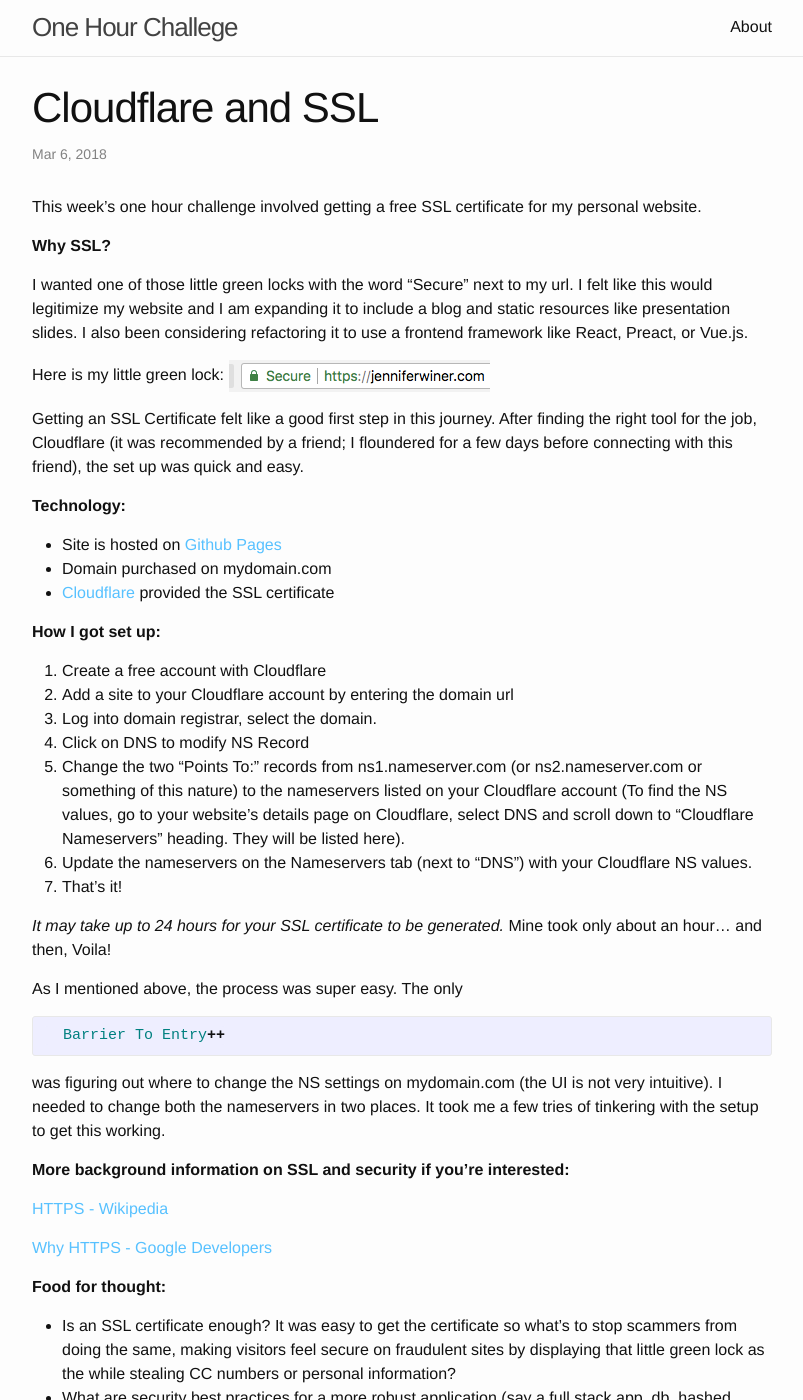
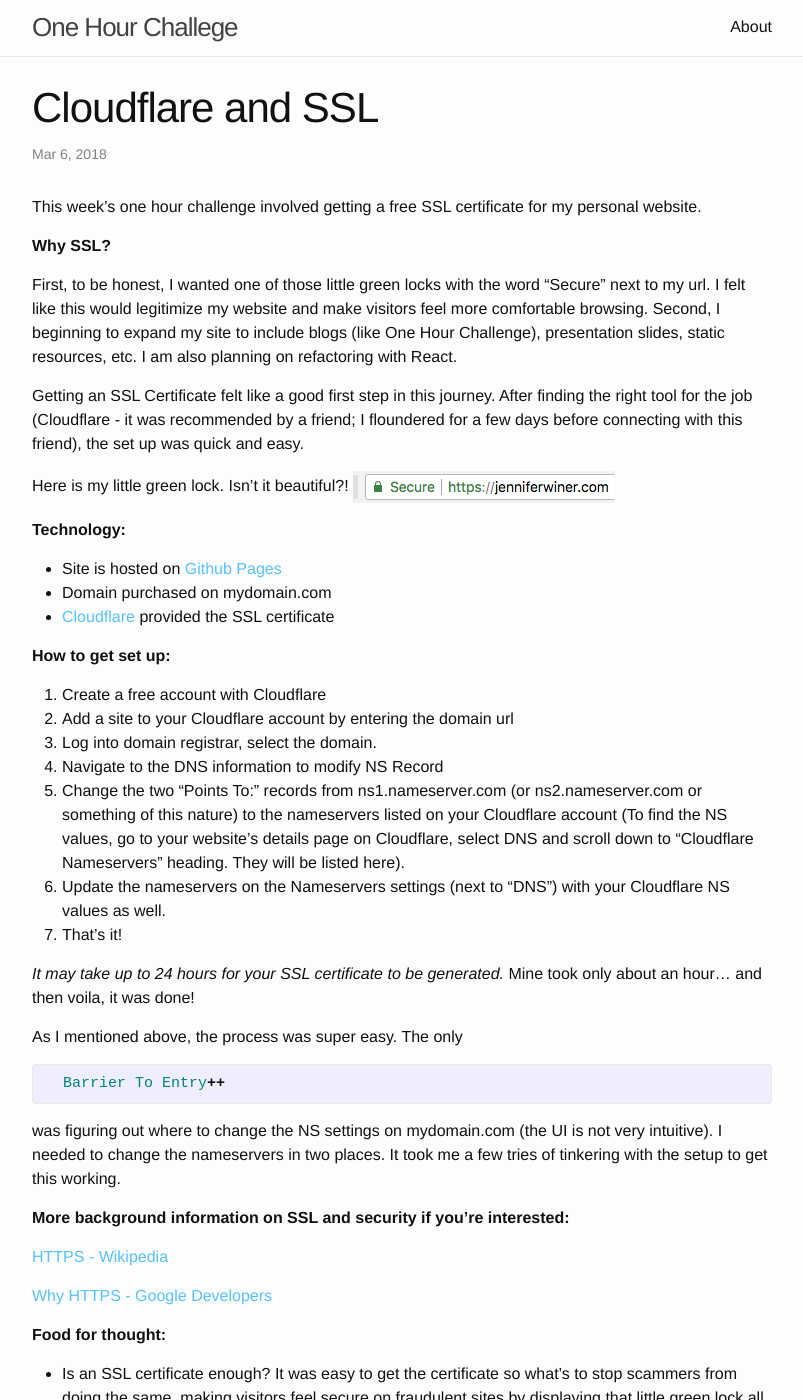
Before and after one commit to jenniferwiner/onehourchallenge, a Jekyll site: the page built from _posts/2018-03-05-cloudflare-and-ssl.markdown, in a window 1280 px wide and 1400 px high. Shown: the whole window, without its empty margins (238-1041 px from the left). Built offline with Jekyll 4.4.1, drawn with Linux system fonts in a browser that asks for light colours; some of the changed text lies outside the part shown.

Commit message:
revise posts

```diff
--- a/_posts/2018-03-05-cloudflare-and-ssl.markdown
+++ b/_posts/2018-03-05-cloudflare-and-ssl.markdown
@@ -3,43 +3,43 @@ layout: post
 title:  "Cloudflare and SSL"
 date:   2018-03-05 21:29:00 -0700
 categories: security
-excerpt: "Setting up a free SSL Certificate on personal websites - 1 hour challenge + how-to guide"
+excerpt: "Setting up a free SSL Certificate on personal websites. 1 hour challenge & a how-to guide"
 ---
 
 This week's one hour challenge involved getting a free SSL certificate for my personal website.
 
 **Why SSL?**
 
-I wanted one of those little green locks with the word "Secure" next to my url. I felt like this would legitimize my website and I am expanding it to include a blog and static resources like presentation slides. I also been considering refactoring it to use a frontend framework like React, Preact, or Vue.js.
+First, to be honest, I wanted one of those little green locks with the word "Secure" next to my url. I felt like this would legitimize my website and make visitors feel more comfortable browsing.  Second, I beginning to expand my site to include blogs (like One Hour Challenge), presentation slides, static resources, etc. I am also planning on refactoring with React.
 
-Here is my little green lock:
+Getting an SSL Certificate felt like a good first step in this journey. After finding the right tool for the job (Cloudflare - it was recommended by a friend; I floundered for a few days before connecting with this friend), the set up was quick and easy.
+
+Here is my little green lock. Isn't it beautiful?!
 ![SSL Screenshot]({{ "/assets/ssl_screenshot.jpg" | absolute_url }})
-
-Getting an SSL Certificate felt like a good first step in this journey. After finding the right tool for the job, Cloudflare (it was recommended by a friend; I floundered for a few days before connecting with this friend), the set up was quick and easy.
 
 **Technology:**
 - Site is hosted on [Github Pages](https://pages.github.com/)
 - Domain purchased on mydomain.com
 - [Cloudflare](https://www.cloudflare.com/) provided the SSL certificate
 
-**How I got set up:**
+**How to get set up:**
 1. Create a free account with Cloudflare
 2. Add a site to your Cloudflare account by entering the domain url
 3. Log into  domain registrar, select the domain.
-4. Click on DNS to modify NS Record
+4. Navigate to the DNS information to modify NS Record
 5. Change the two "Points To:" records from ns1.nameserver.com (or ns2.nameserver.com or something of this nature) to the nameservers listed on your Cloudflare account (To find the NS values, go to your website's details page on Cloudflare, select DNS and scroll down to "Cloudflare Nameservers" heading. They will be listed here).
-7. Update the nameservers on the Nameservers tab (next to "DNS") with your Cloudflare NS values.
+7. Update the nameservers on the Nameservers settings (next to "DNS") with your Cloudflare NS values as well.
 6. That's it!
 
 _It may take up to 24 hours for your SSL certificate to be generated._
-Mine took only about an hour... and then, Voila!
+Mine took only about an hour... and then voila, it was done!
 
 As I mentioned above, the process was super easy.
 The only
 {% highlight ruby %}
   Barrier To Entry++
 {% endhighlight %}
-was figuring out where to change the NS settings on mydomain.com (the UI is not very intuitive). I needed to change both the nameservers in two places. It took me a few tries of tinkering with the setup to get this working.
+was figuring out where to change the NS settings on mydomain.com (the UI is not very intuitive). I needed to change the nameservers in two places. It took me a few tries of tinkering with the setup to get this working.
 
 **More background information on SSL and security if you're interested:**
 
```
Also changed, not shown: other parts of _posts/2018-03-05-cloudflare-and-ssl.markdown (+2 -2 lines), _posts/2018-02-19-angular-5.markdown (+7 -5 lines).
